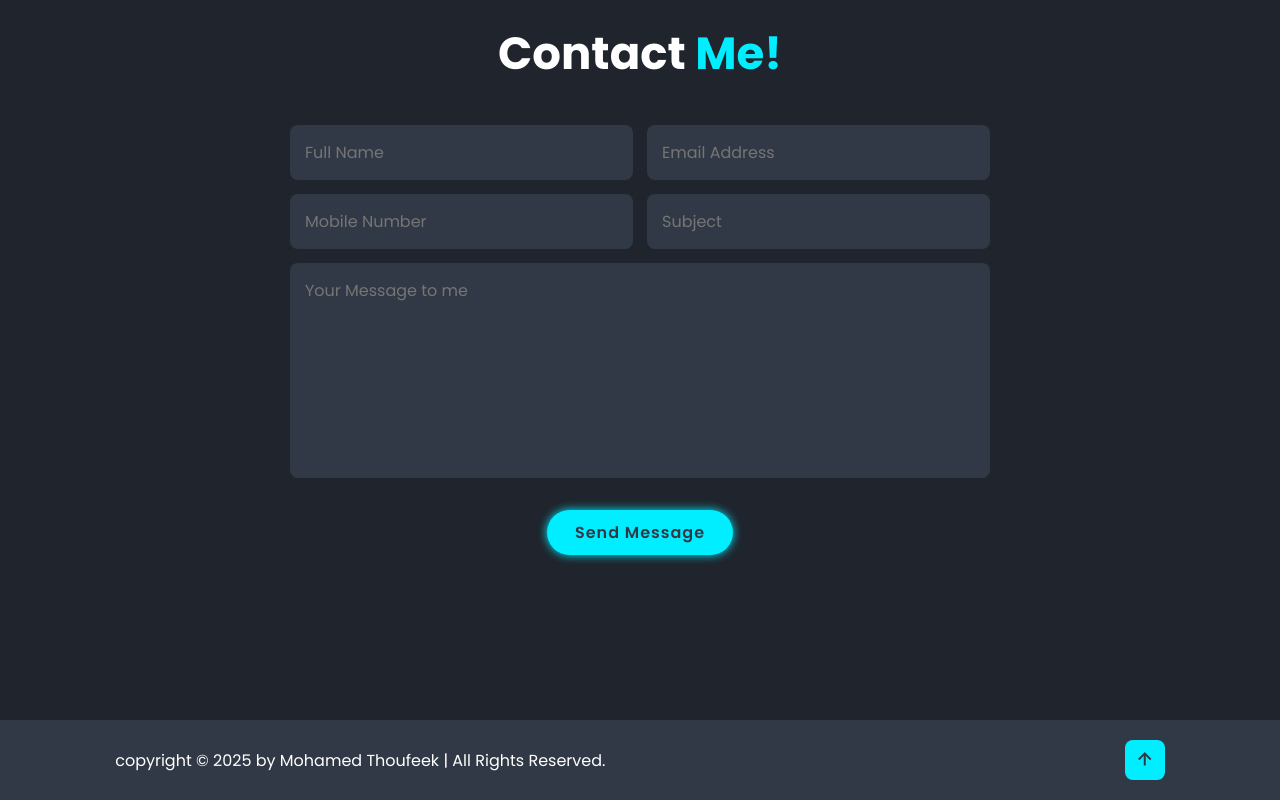
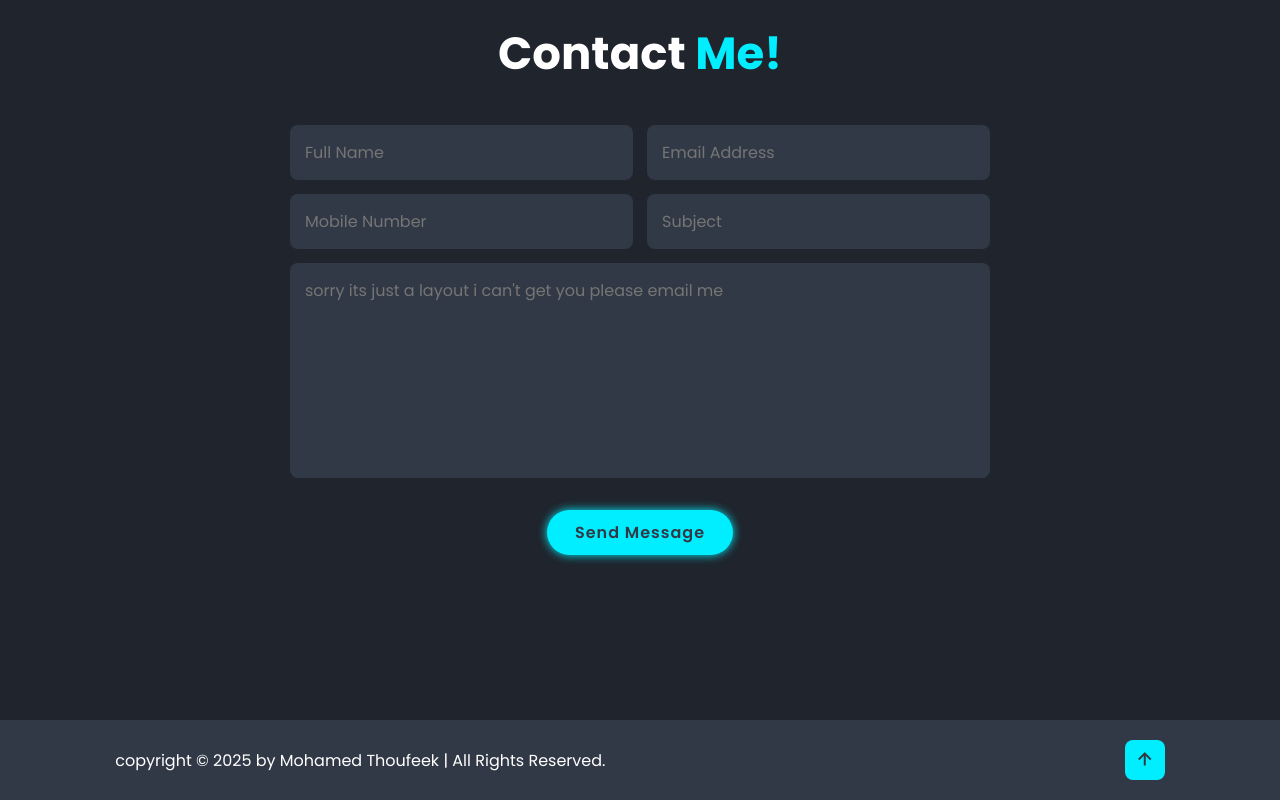
Before and after one commit to THOUFI77/Portfolio, a plain HTML site: page index.html in a window 1280 px wide. Shown: the part 3516-4316 px from the top of the page. Drawn offline with nearby package versions, Linux system fonts and the light colour scheme.

Commit message:
Update index.html

```diff
--- a/index.html
+++ b/index.html
@@ -160,7 +160,7 @@
       <input type="Number" placeholder="Mobile Number">
       <input type="text" placeholder="Subject">
     </div>
-    <textarea name="" id="" cols="30" rows="10" placeholder="Your Message to me"></textarea>
+    <textarea name="" id="" cols="30" rows="10" placeholder="sorry its just a layout i can't get you please email me"></textarea>
     <input type="submit" value="Send Message" class="btn">
   </form>
 </section>
```
